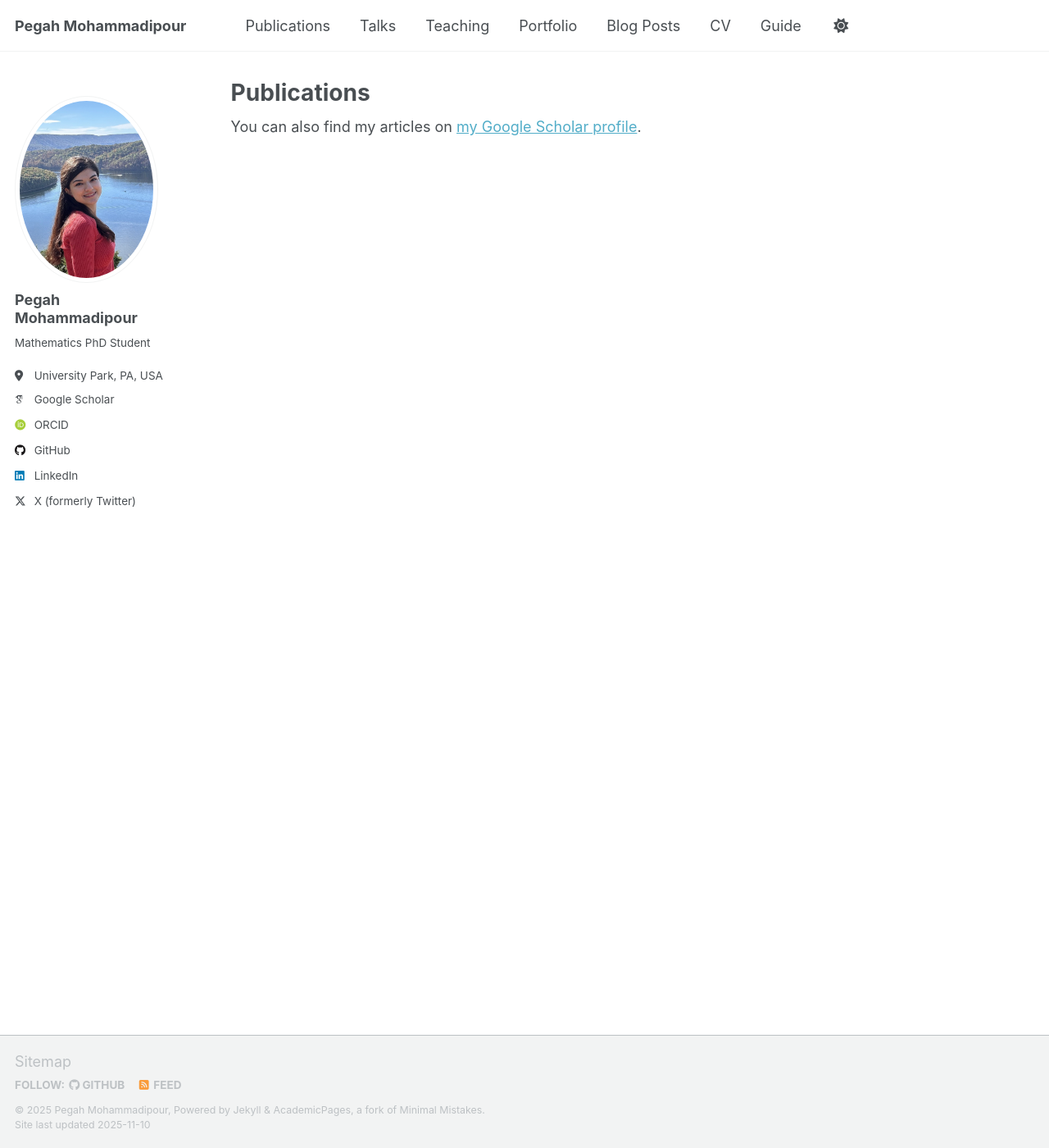
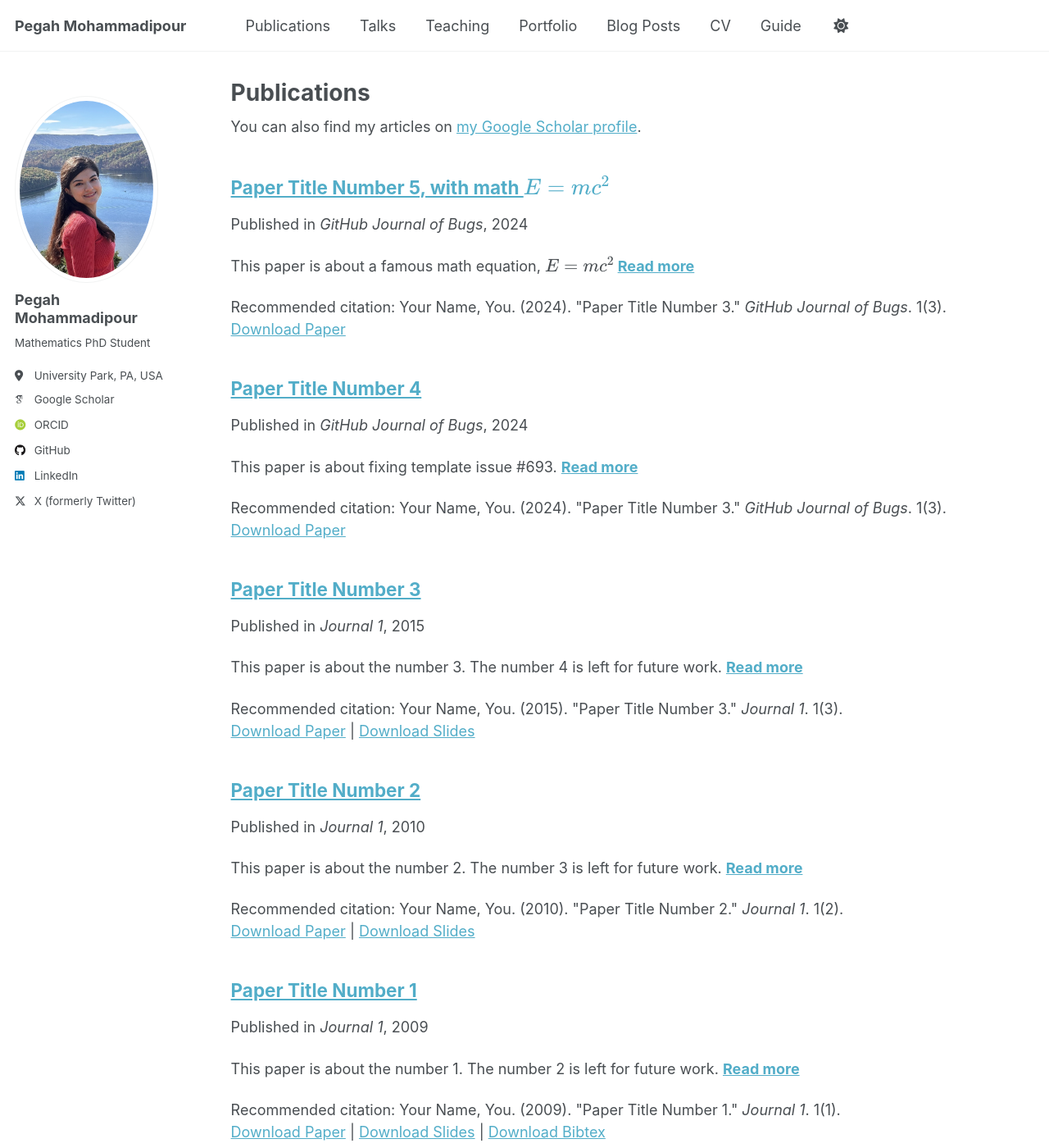
Before and after one commit to pegah-mp/pegah-mp.github.io, a Jekyll site: the page built from _pages/publications.html, in a window 1280 px wide and 1400 px high. Shown: the whole window at 82% size. Built offline with Jekyll 4.4.1, drawn with Linux system fonts in a browser that asks for light colours; some web fonts are replaced; a script that is not in the unit is left out; part of the change alters nothing that is shown.

```diff
--- a/_config.yml
+++ b/_config.yml
@@ -177,18 +177,13 @@ kramdown:
 
 # Collections
 collections:
-  teaching:
-    output: true
-    permalink: /:collection/:path/
-  articles:
-    output: true
-    permalink: /:collection/:path/
-  expressions:
+  publications:
     output: true
     permalink: /:collection/:path/
   talks:
     output: true
     permalink: /:collection/:path/
+
 
 
 # Defaults
```
